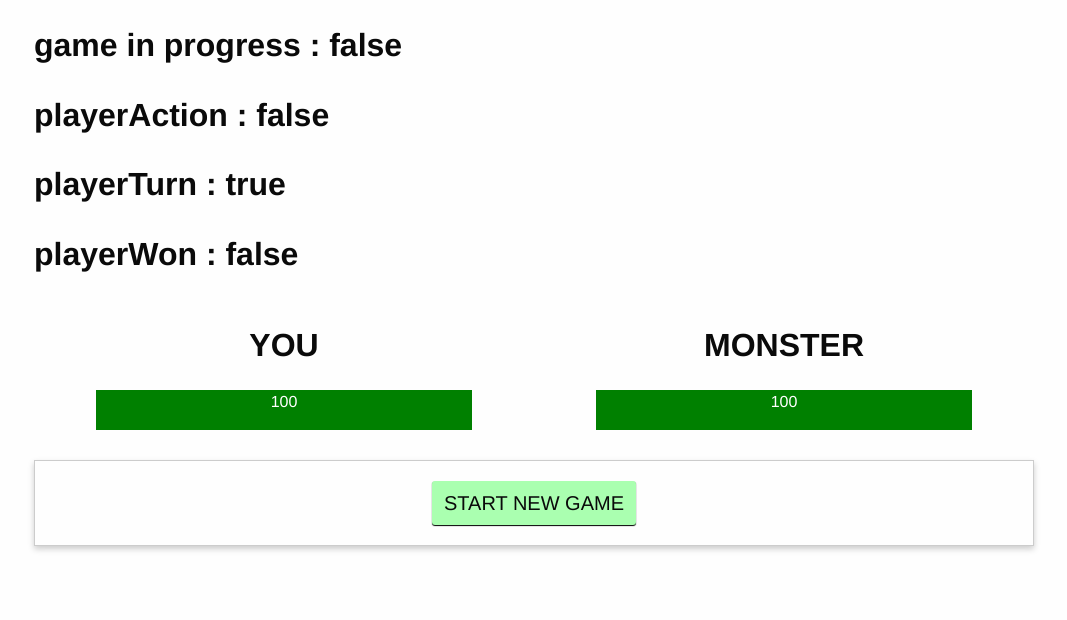
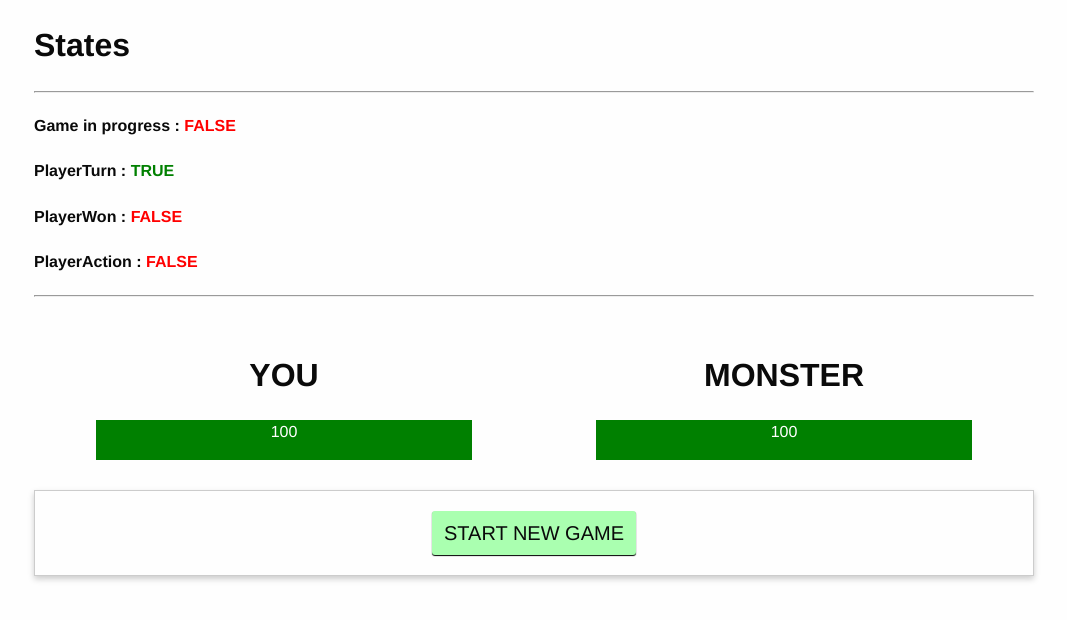
Before and after one commit to deividisss/Slay-The-Ancient---Vue-Game, a plain HTML site: page index.html in a window 1280 px wide. Shown: the whole page, without its empty margins (106-1173 px from the left). Drawn offline with nearby package versions, Linux system fonts and the light colour scheme.

Commit message:
Adds functionality to show game states in Front-end

```diff
--- a/app.js
+++ b/app.js
@@ -3,6 +3,7 @@ new Vue({
   data: {
     //Make computed state variables
     state: {
+      showStates: true,
       playerWon: false,
       playerAction: false,
       playerTurn: true,
@@ -52,7 +53,6 @@ new Vue({
 
       this.state.gameInProgress = !this.state.gameInProgress;
       this.state.playerWon = false;
-      // this.state.stats = false;
     },
     attackMonster() {
       this.monster.Health -= this.player.simpleAttack;
@@ -101,15 +101,18 @@ new Vue({
       this.log.unshift(logMsg);
       console.log(this.log);
     },
+    stateStyle(data) {
+      // alert(data);
+
+      return "color:red";
+    },
   },
   computed: {
     widthHealth() {
       if (this.monster.Health <= 0) {
         this.state.playerWon = !this.state.playerWon;
-        //
         var that = this;
         setTimeout(function () {
-          //Make this JS Confirm box
           if (confirm("You win game")) {
             that.startNewGame();
           } else {
--- a/css/app.css
+++ b/css/app.css
@@ -103,3 +103,7 @@ button {
   background-color: #ddd;
   background: #ddd;
 }
+
+h4 :first-child {
+  text-transform: uppercase;
+}
--- a/index.html
+++ b/index.html
@@ -8,11 +8,19 @@
   </head>
   <body>
     <div id="app">
-      <section class="row">
-        <h1>game in progress : {{ state.gameInProgress}}</h1>
-        <h1>playerAction : {{ state.playerAction}}</h1>
-        <h1>playerTurn : {{ state.playerTurn}}</h1>
-        <h1>playerWon : {{ state.playerWon}}</h1>
+
+        <div v-if="state.showStates" class="row">
+          <h1>States</h4>
+            <hr>
+
+          <h4>Game in progress :<span :style="state.gameInProgress ? 'color:green' : 'color:red'"> {{ state.gameInProgress}}  </span></h4>
+
+          <h4>PlayerTurn : <span :style="state.playerTurn ? 'color:green' : 'color:red'"> {{ state.playerTurn}}</span></h4>
+          <h4>PlayerWon : <span :style="state.playerWon ? 'color:green' : 'color:red'"> {{ state.playerWon}} </span></h4>
+             <h4>PlayerAction : <span :style="state.playerAction ? 'color:green' : 'color:red'">  {{ state.playerAction}}  </span></h4>
+          <hr><br>
+        </div>
+        <section class="row">
         <div class="small-6 columns">
           <h1 class="text-center">YOU</h1>
           <div class="healthbar">
```
